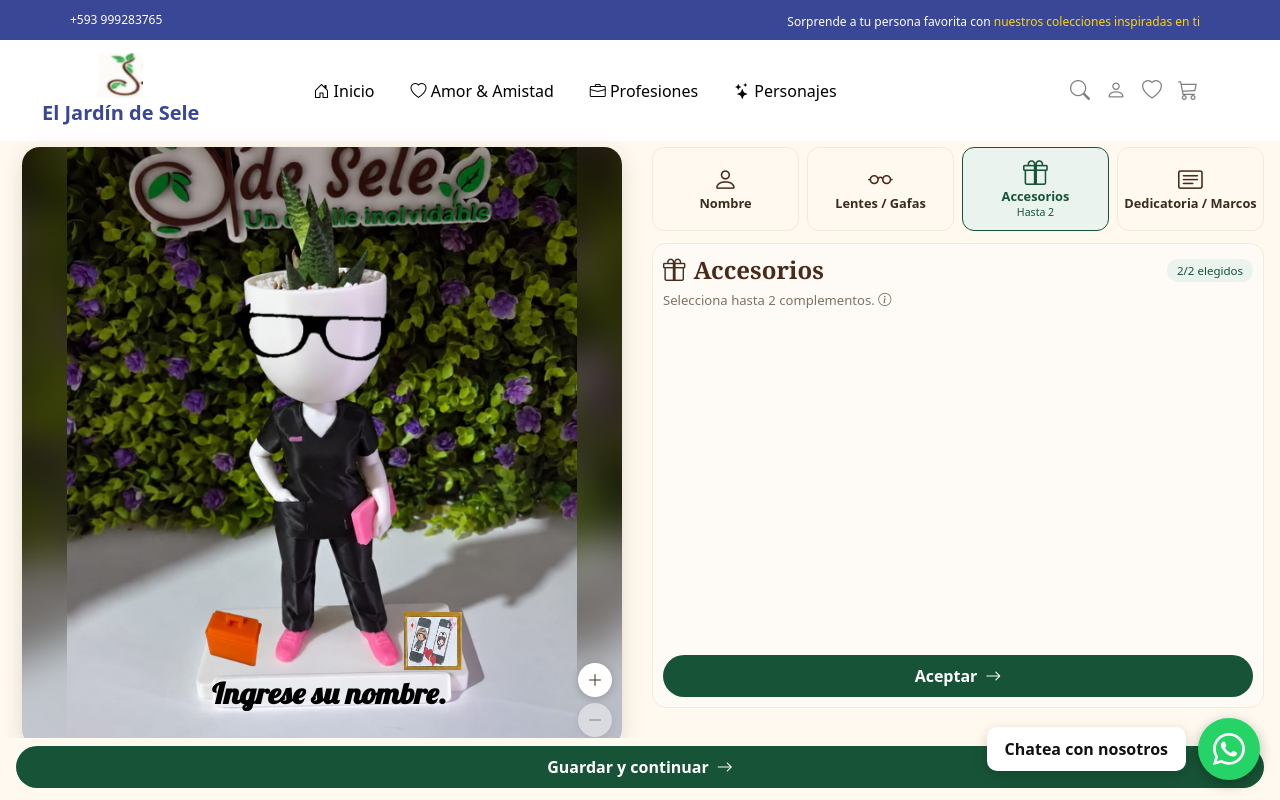
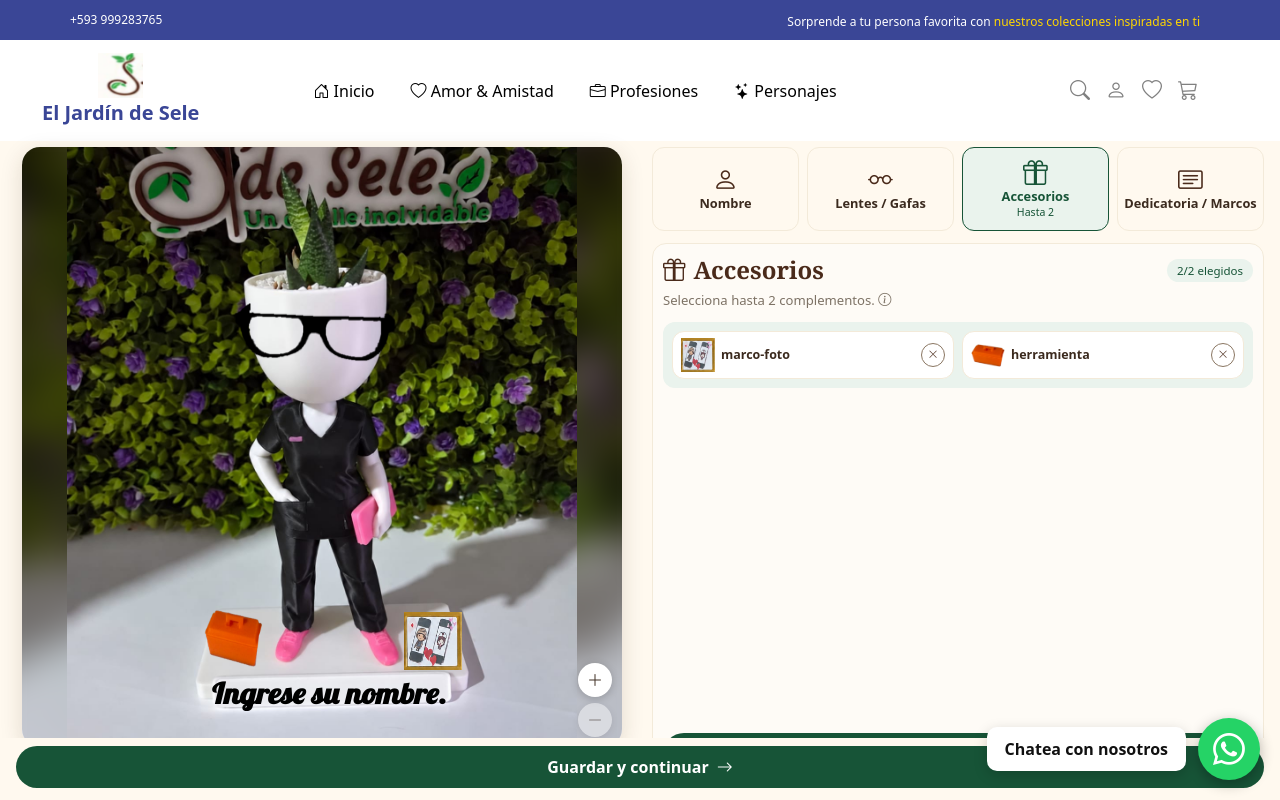
Before and after one commit to danielSan777/E-commerce, an Angular app: page /catalogo/todos-productos/personalizador in a window 1280 px wide. Shown: the top 800 px of the page. Built offline with nearby package versions, Linux system fonts and the light colour scheme.

Commit message:
efecto si selecciono mas de dos accesorios

```diff
--- a/src/app/personalizador/presentacion/paginas/personalizador/personalizador.css
+++ b/src/app/personalizador/presentacion/paginas/personalizador/personalizador.css
@@ -332,6 +332,110 @@
     color: #55606e;
 }
 
+/* ================= ACCESORIOS SELECCIONADOS (arriba, con su X) ================= */
+.elegidos {
+    display: flex;
+    flex-wrap: wrap;
+    gap: 8px;
+    margin-bottom: 12px;
+    padding: 8px;
+    background: var(--verde-claro);
+    border: 1.5px solid transparent;
+    border-radius: 12px;
+    transition: background .2s, border-color .2s;
+}
+
+.chip-elegido {
+    flex: 1 1 0;
+    min-width: 0;
+    display: flex;
+    align-items: center;
+    gap: 6px;
+    padding: 6px 8px;
+    background: #fff;
+    border: 1.5px solid var(--borde-suave);
+    border-radius: 12px;
+    font-size: .78rem;
+    font-weight: 600;
+    transition: border-color .2s;
+}
+
+.chip-elegido img {
+    flex: none;
+    width: 34px;
+    height: 34px;
+    object-fit: contain;
+}
+
+.chip-nombre {
+    flex: 1;
+    min-width: 0;
+    overflow: hidden;
+    text-overflow: ellipsis;
+    white-space: nowrap;
+}
+
+.chip-quitar {
+    flex: none;
+    width: 24px;
+    height: 24px;
+    display: grid;
+    place-items: center;
+    background: transparent;
+    border: 1.5px solid #8a7662;
+    border-radius: 50%;
+    color: #4a2a1a;
+    font-size: .6rem;
+}
+
+/* Aviso: ya hay 2 y se intentó elegir otro -> se pone rojo y vibra */
+@keyframes vibrar-aviso {
+
+    0%,
+    100% {
+        transform: translateX(0);
+    }
+
+    15% {
+        transform: translateX(-8px);
+    }
+
+    30% {
+        transform: translateX(8px);
+    }
+
+    45% {
+        transform: translateX(-6px);
+    }
+
+    60% {
+        transform: translateX(6px);
+    }
+
+    75% {
+        transform: translateX(-3px);
+    }
+
+    90% {
+        transform: translateX(3px);
+    }
+}
+
+.elegidos.vibrar {
+    background: #fde8e8;
+    border-color: #d33a3a;
+    animation: vibrar-aviso .6s ease-in-out;
+}
+
+.elegidos.vibrar .chip-elegido {
+    border-color: #d33a3a;
+}
+
+.elegidos.vibrar .chip-quitar {
+    border-color: #c0262d;
+    color: #c0262d;
+}
+
 /* ================= REJILLA DE ACCESORIOS ================= */
 .rejilla {
     display: grid;
@@ -357,7 +461,7 @@
     transition: transform .15s, border-color .15s, box-shadow .15s;
 }
 
-.tile:hover:not(:disabled) {
+.tile:hover:not(:disabled):not(.apagada) {
     transform: translateY(-2px);
     box-shadow: 0 6px 14px rgba(60, 40, 20, .12);
 }
@@ -965,6 +1069,11 @@
     .caja-dedicatoria {
         animation: none;
     }
+
+    /* el aviso sigue poniéndose rojo, pero sin vibrar */
+    .elegidos.vibrar {
+        animation: none;
+    }
 }
 
 /* ================= RESPONSIVE ================= */
--- a/src/app/personalizador/presentacion/paginas/personalizador/personalizador.html
+++ b/src/app/personalizador/presentacion/paginas/personalizador/personalizador.html
@@ -197,6 +197,23 @@
 
                 <!-- ===== ACCESORIOS (clasificados por categoría) ===== -->
                 @case ('accesorios') {
+
+                <!-- Accesorios seleccionados: con su X para quitarlos -->
+                @if (accesoriosElegidos().length > 0) {
+                <div class="elegidos" #chips [class.vibrar]="vibrando()">
+                    @for (a of accesoriosElegidos(); track a.id) {
+                    <span class="chip-elegido">
+                        <img [src]="a.imagen" [alt]="a.nombre" />
+                        <span class="chip-nombre">{{ a.nombre }}</span>
+                        <button type="button" class="chip-quitar" (click)="quitarAccesorio(a.accesorioId)"
+                            [attr.aria-label]="'Quitar ' + a.nombre">
+                            <i class="bi bi-x-lg"></i>
+                        </button>
+                    </span>
+                    }
+                </div>
+                }
+
                 <div class="subpestanas" role="tablist" #listaCategorias
                     (pointerdown)="iniciarArrastre($event, listaCategorias)"
                     (pointermove)="arrastrarCategorias($event, listaCategorias)" (pointerup)="terminarArrastre()"
@@ -311,7 +328,11 @@
                     <div class="bloque-cabecera">
                         <span class="num-paso">3</span>
                         <h3 class="bloque-titulo">Frase para tu marco</h3>
+                        @if (marcoWhatsapp()) {
+                        <span class="etiqueta-opcional">Opcional</span>
+                        } @else {
                         <span class="etiqueta-obligatorio">Obligatorio</span>
+                        }
                     </div>
                     <p class="bloque-ayuda">Seleccionaste un marco con frase. Escribe el texto que irá en tu marco.</p>
 
@@ -350,7 +371,13 @@
                         [attr.aria-checked]="marcoWhatsapp()" (click)="alternarMarcoWhatsapp()">
                         <span class="circulo">@if (marcoWhatsapp()) {<i class="bi bi-check-lg"></i>}</span>
                         <span>
-                            <strong>Prefiero enviar la foto de mi marco por WhatsApp.</strong>
+                            <strong>
+                                @if (hayMarcoFrase()) {
+                                Prefiero enviar la frase para mi marco por WhatsApp.
+                                } @else {
+                                Prefiero enviar la foto de mi marco por WhatsApp.
+                                }
+                            </strong>
                             <small>Te pediremos el número de contacto que nos proporciones luego.</small>
                         </span>
                     </button>
@@ -386,7 +413,8 @@
         @for (item of lista; track item.id) {
         <button type="button" class="tile" [class.elegida]="estaSeleccionado(item.id)"
             [class.reemplazable]="puedeReemplazarCon(item.id)" [class.apagada]="noDisponible(item)"
-            [disabled]="esFijo(item.id) || noDisponible(item)" [title]="etiquetaTarjeta(item)"
+            [disabled]="esFijo(item.id) || (noDisponible(item) && !soloPorLimite(item))"
+            [attr.aria-disabled]="noDisponible(item)" [title]="etiquetaTarjeta(item)"
             [attr.aria-label]="item.nombre + ' — ' + etiquetaTarjeta(item)"
             [attr.aria-pressed]="estaSeleccionado(item.id)" (click)="pulsarTarjeta(item)">
 
--- a/src/app/personalizador/presentacion/paginas/personalizador/personalizador.ts
+++ b/src/app/personalizador/presentacion/paginas/personalizador/personalizador.ts
@@ -31,7 +31,8 @@ export interface ConfiguracionPersonalizada {
   fotoMarco: File | null;       // foto del marco (solo si eligió el accesorio 3)
   sinTarjeta: boolean;          // "No deseo tarjeta de dedicatoria"
   tarjetaPorWhatsapp: boolean;  // "Prefiero enviar mi tarjeta por WhatsApp"
-  fotoMarcoPorWhatsapp: boolean; // "Prefiero enviar la foto de mi marco por WhatsApp"
+  fotoMarcoPorWhatsapp: boolean; // marco con foto (accesorio 3): "enviar la foto de mi marco por WhatsApp"
+  fraseMarcoPorWhatsapp: boolean; // marco con frase (accesorio 4): "enviar mi frase por WhatsApp"
 }
 
 @Component({
@@ -66,6 +67,10 @@ export class Personalizador implements OnDestroy {
 
   @ViewChild('visor')
   visor!: ElementRef<HTMLDivElement>;
+
+  // Caja de "accesorios seleccionados" (arriba de la lista de Accesorios)
+  @ViewChild('chips')
+  chips?: ElementRef<HTMLElement>;
 
   nombreCliente = signal('');
 
@@ -304,6 +309,13 @@ export class Personalizador implements OnDestroy {
     ).length
   );
 
+  // Accesorios que cuentan para el límite (los que se muestran arriba con su X para quitarlos)
+  accesoriosElegidos = computed(() =>
+    this.accesoriosSeleccionados().filter(
+      a => this.cuenta(a) && !this.esFijo(a.accesorioId)
+    )
+  );
+
   // Segmentos de la barra de progreso (3, o más si agregó un cuarto)
   segmentos = computed(() =>
     Array.from({ length: Math.max(this.maximoAccesorios, this.cantidadAccesorios()) }, (_, i) => i)
@@ -443,6 +455,7 @@ export class Personalizador implements OnDestroy {
   private invalidarPorAccesorio(accesorio: { id: number; categoria?: string }): void {
     this.invalidarPorCategoria(accesorio.categoria);
     if (accesorio.id === this.ID_MARCO_FOTO || accesorio.id === this.ID_MARCO_FRASE) {
+      this.marcoWhatsapp.set(false);
       this.invalidarGuardado('dedicatoria');
     }
   }
@@ -475,7 +488,7 @@ export class Personalizador implements OnDestroy {
         if (this.hayMarcoFoto() && !this.marcoWhatsapp() && !this.fotoMarcoArchivo) {
           return 'Sube la foto para tu marco.';
         }
-        if (this.hayMarcoFrase() && !this.textoMarco().trim()) {
+        if (this.hayMarcoFrase() && !this.marcoWhatsapp() && !this.textoMarco().trim()) {
           return 'Escribe la frase para tu marco.';
         }
         return '';
@@ -681,7 +694,7 @@ export class Personalizador implements OnDestroy {
   // ----- Opciones adicionales -----
   sinTarjeta = signal(false);       // No deseo tarjeta de dedicatoria
   tarjetaWhatsapp = signal(false);  // Enviaré mi tarjeta por WhatsApp
-  marcoWhatsapp = signal(false);    // Enviaré la foto de mi marco por WhatsApp
+  marcoWhatsapp = signal(false);    // Enviaré la foto (accesorio 3) o la frase (accesorio 4) de mi marco por WhatsApp
 
   // El mensaje de la tarjeta es obligatorio, salvo que no quiera tarjeta o la envíe por WhatsApp
   tarjetaObligatoria = computed(() => !this.sinTarjeta() && !this.tarjetaWhatsapp());
@@ -899,11 +912,13 @@ export class Personalizador implements OnDestroy {
       fotoMarco: this.hayMarcoFoto() ? this.fotoMarcoArchivo : null,
       sinTarjeta: this.sinTarjeta(),
       tarjetaPorWhatsapp: this.tarjetaWhatsapp(),
-      fotoMarcoPorWhatsapp: this.marcoWhatsapp(),
+      fotoMarcoPorWhatsapp: this.hayMarcoFoto() && this.marcoWhatsapp(),
+      fraseMarcoPorWhatsapp: this.hayMarcoFrase() && this.marcoWhatsapp(),
     });
   }
 
   ngOnDestroy(): void {
+    clearTimeout(this.temporizadorVibrar);
     if (this.entradaHistorial && history.state?.hojaPersonalizador) history.back();
     this.liberarFotoMarco();
     this.liberarFotoTarjeta();
@@ -962,6 +977,31 @@ export class Personalizador implements OnDestroy {
         || this.limiteAlcanzado(accesorio));
   }
 
+  // true si el accesorio solo está bloqueado porque ya hay 2 elegidos (hay que quitar uno).
+  // Esa tarjeta se puede tocar: no agrega nada, solo avisa haciendo vibrar los elegidos.
+  soloPorLimite(accesorio: Accesorio): boolean {
+    return this.noDisponible(accesorio)
+      && this.limiteAlcanzado(accesorio)
+      && !this.choca(accesorio)
+      && this.destino(accesorio) !== null;
+  }
+
+  // Efecto de aviso: la caja de accesorios elegidos se pone roja y vibra
+  vibrando = signal(false);
+  private temporizadorVibrar: ReturnType<typeof setTimeout> | undefined;
+
+  avisarLimite(): void {
+    clearTimeout(this.temporizadorVibrar);
+    this.vibrando.set(false); // se apaga un instante para que la animación se repita
+
+    this.chips?.nativeElement.scrollIntoView({ behavior: 'smooth', block: 'nearest' });
+
+    this.temporizadorVibrar = setTimeout(() => {
+      this.vibrando.set(true);
+      this.temporizadorVibrar = setTimeout(() => this.vibrando.set(false), 700);
+    }, 30);
+  }
+
   // Clic en una tarjeta: reemplaza (si hay uno elegido para reemplazar), quita o agrega.
   async pulsarTarjeta(accesorio: Accesorio): Promise<void> {
     if (this.esFijo(accesorio.id)) return;
@@ -973,6 +1013,12 @@ export class Personalizador implements OnDestroy {
 
     if (this.estaSeleccionado(accesorio.id)) {
       this.quitarAccesorio(accesorio.id);
+      return;
+    }
+
+    // Ya hay 2 accesorios: NO se agrega un tercero, solo se avisa
+    if (this.soloPorLimite(accesorio)) {
+      this.avisarLimite();
       return;
     }
 
```
